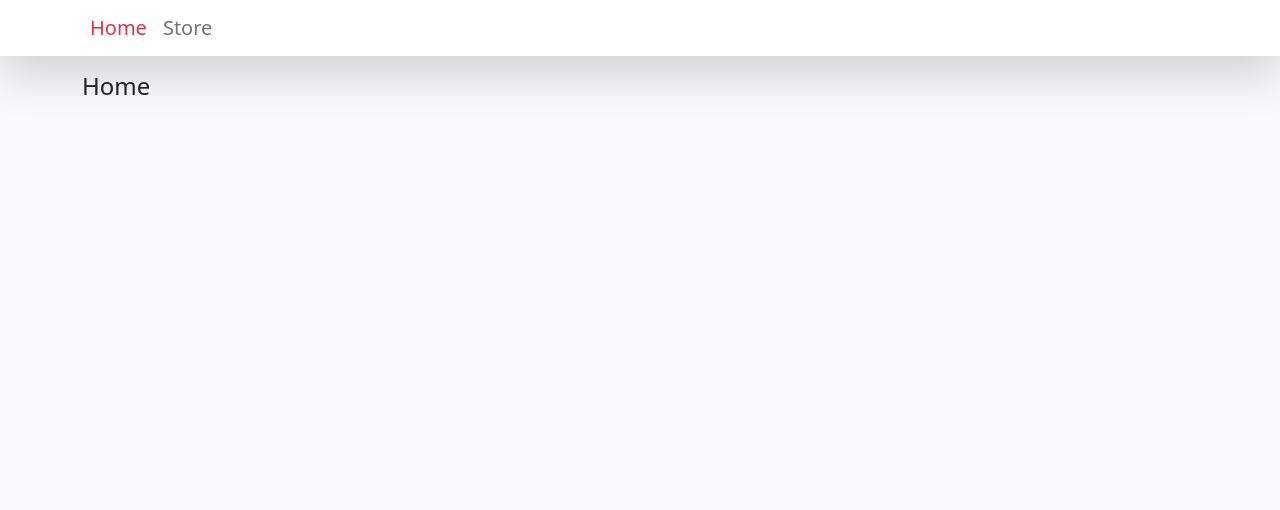
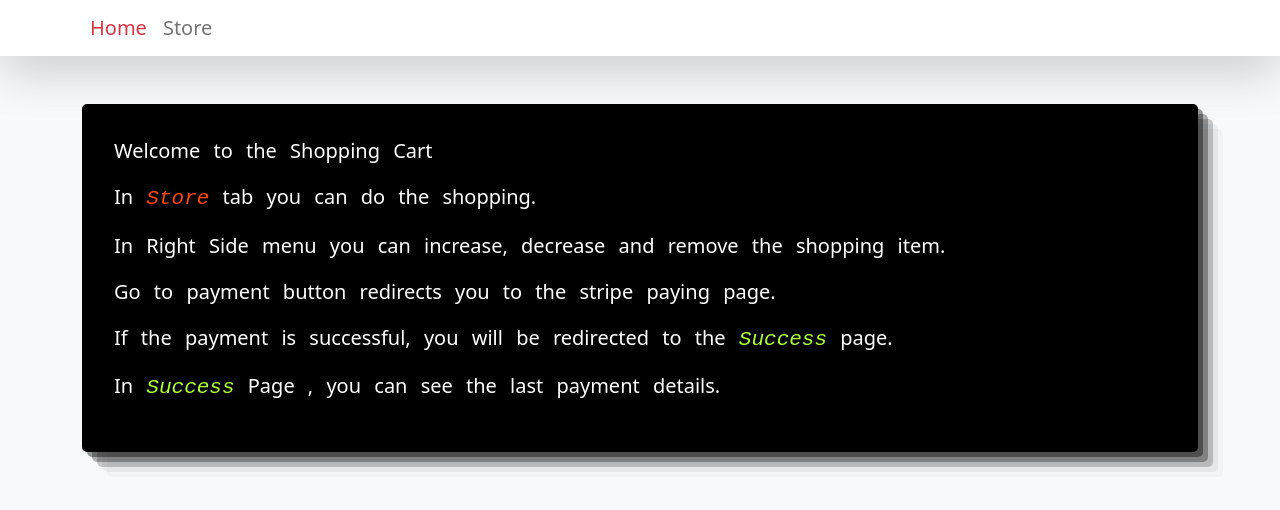
Before and after one commit to barisdevjs/tsx-shopping-card, a React (Vite) app: page / in a window 1280 px wide. Shown: the top 510 px of the page. Built offline with nearby package versions, Linux system fonts and the light colour scheme.

Commit message:
home page added

```diff
--- a/src/App.css
+++ b/src/App.css
@@ -20,3 +20,38 @@
     margin-left: auto;
     display: block;
 }
+
+.pre {
+    display: flex !important;
+    flex-direction: column !important;
+    flex-wrap: wrap;
+    justify-items: start;
+    background-color:black;
+    color: white;
+    border-radius: 5px;
+    word-spacing: .5rem;
+    padding: 2rem;
+    font-size: 1.25rem !important;
+    word-break: break-word !important;
+    box-shadow: rgba(0, 0, 0, 0.4) 5px 5px, rgba(0, 0, 0, 0.3) 10px 10px, rgba(0, 0, 0, 0.2) 15px 15px, rgba(128, 128, 128, 0.1) 20px 20px, rgba(128, 128, 128, 0.05) 25px 25px;
+}
+
+
+@media (max-width: 767px) {
+    pre {
+        font-size: 1rem;
+        padding: 1rem;
+    }
+}
+
+.i-default  {
+    color: orangered;
+    font-family: monospace;
+    font-size: larger;
+}
+
+.i-success {
+    color: greenyellow ;
+    font-family: monospace;
+    font-size: larger;
+}
--- a/src/pages/Home.tsx
+++ b/src/pages/Home.tsx
@@ -1,6 +1,13 @@
 
 export default function Home() {
   return (
-    <h4>Home</h4>
+    <div className="pre mt-5">
+      <p>Welcome to the Shopping Cart</p>
+      <p>In <code><i className="i-default">Store</i></code> tab you can do the shopping.</p>
+      <p>In Right Side menu you can increase, decrease and remove the shopping item.</p>
+      <p>Go to payment button redirects you to the stripe paying page.</p>
+      <p>If the payment is successful, you will be redirected to the <code><i className="i-success">Success</i></code> page.</p>
+      <p>In <code><i className="i-success">Success</i></code> Page , you can see the last payment details.</p>
+    </div>
   )
 }
```
